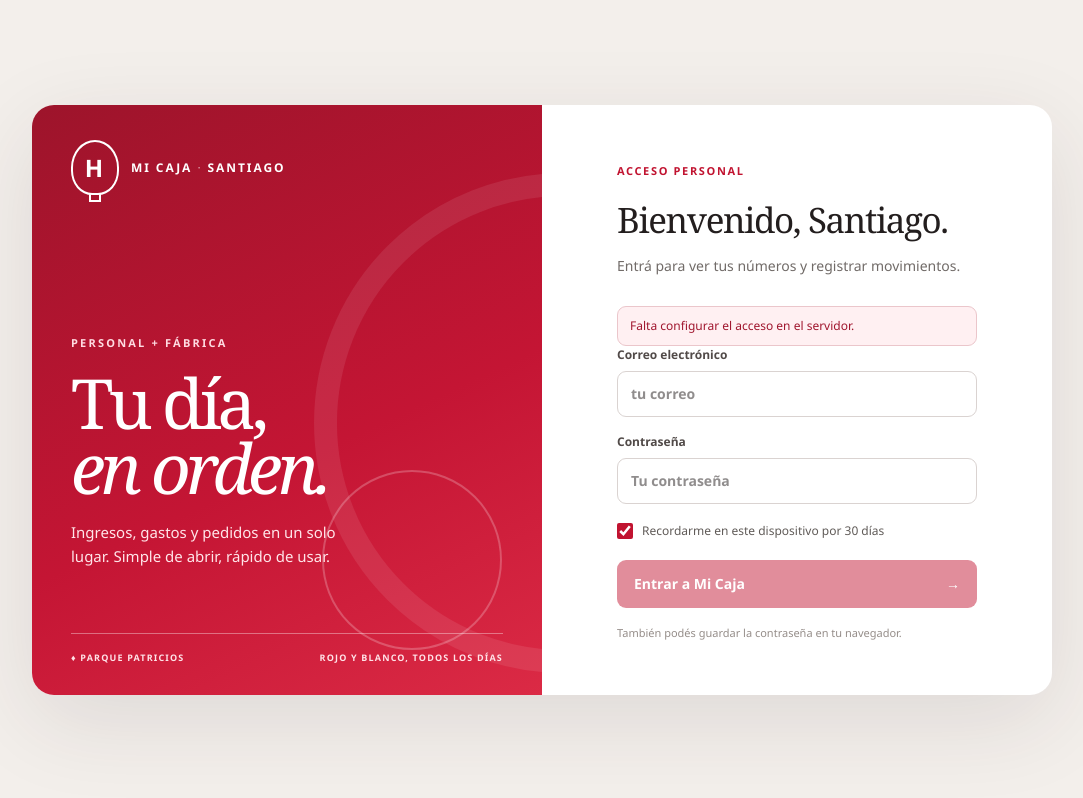
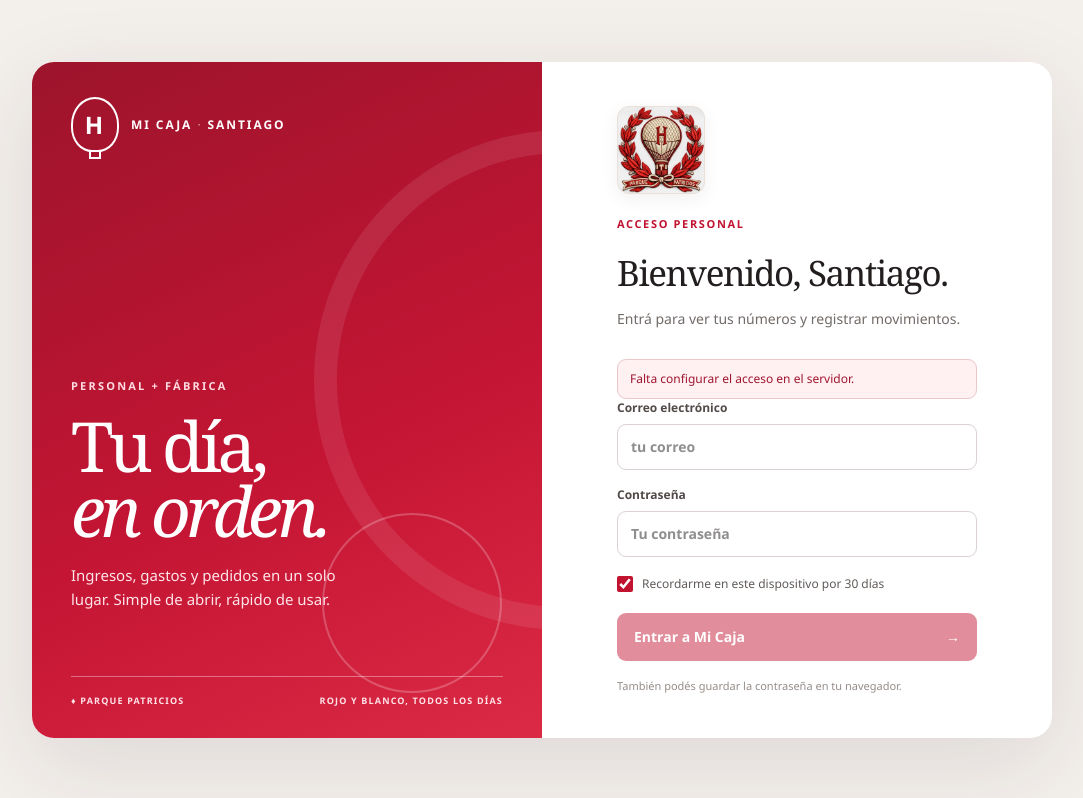
Before and after one commit to SantiagoGuatelli98/finanzas-fabrica, a Next.js app: page /login in a window 1280 px wide. Shown: the whole page, without its empty margins (98-1181 px from the left). Built offline with nearby package versions, Linux system fonts and the light colour scheme; no server answers.

Commit message:
Use Huracan crest and explain finance fields

```diff
--- a/src/app/globals.css
+++ b/src/app/globals.css
@@ -623,3 +623,41 @@ button:focus-visible, a:focus-visible, input:focus-visible, select:focus-visible
   .panel { padding: 18px 15px; }
   .form-grid label { font-size: 12px; }
 }
+
+.crest-photo {
+  display: block; flex: none; overflow: hidden;
+  background: #f5f2ed url("/huracan-embroidered.jpg") center 50% / 145% auto no-repeat;
+  border: 1px solid #e9e0d9; border-radius: 12px;
+}
+.sidebar-crest { width: 66px; height: 66px; border-radius: 10px; }
+.club-note { gap: 11px; }
+.club-note > span:last-child { line-height: 1.5; }
+.page-head-aside { display: flex; align-items: center; gap: 12px; }
+.page-crest { width: 70px; height: 70px; box-shadow: 0 4px 14px #35201d0d; }
+.login-crest { width: 88px; height: 88px; margin-bottom: 18px; box-shadow: 0 5px 18px #35201d10; }
+.module-head:after {
+  content: ""; width: 96px; height: 96px; top: 10px; right: 16px;
+  background: #f5f2ed url("/huracan-embroidered.jpg") center / 145% auto no-repeat;
+  border-radius: 11px; opacity: .3;
+}
+@media (max-width: 700px) {
+  .page-crest { width: 58px; height: 58px; }
+  .page-head-aside .date-chip { display: none; }
+  .login-crest { width: 72px; height: 72px; margin-bottom: 18px; }
+  .module-head:after { width: 72px; height: 72px; right: 12px; top: 14px; opacity: .22; }
+}
+
+.plain-guide { margin: 0 0 14px; padding: 17px 20px; border: 1px solid #e9d6d9; border-left: 4px solid var(--brand); border-radius: 11px; background: #fffaf9; }
+.plain-guide-title { display: block; margin-bottom: 12px; color: #a11630; font-size: 12px; letter-spacing: .02em; }
+.plain-guide-items { display: grid; grid-template-columns: repeat(3, minmax(0, 1fr)); gap: 18px; }
+.plain-guide-items p { margin: 0; font-size: 12px; line-height: 1.45; }
+.plain-guide-items b { display: block; margin-bottom: 3px; color: #362c2b; }
+.plain-guide-items span { color: #6e6461; }
+.section-help { margin: -6px 0 16px; padding-left: 11px; border-left: 2px solid #d6a5ad; color: #6f6764; font-size: 12px; line-height: 1.5; }
+.field-help { display: block; color: #817875; font-size: 11px; font-weight: 400; line-height: 1.4; }
+@media (max-width: 700px) {
+  .plain-guide { padding: 16px; }
+  .plain-guide-items { grid-template-columns: 1fr; gap: 10px; }
+  .plain-guide-items p { display: grid; grid-template-columns: 95px 1fr; gap: 7px; }
+  .plain-guide-items b { margin: 0; }
+}
--- a/src/app/login/page.tsx
+++ b/src/app/login/page.tsx
@@ -2,6 +2,7 @@ import { Suspense } from "react";
 import { connection } from "next/server";
 import { authConfigured } from "@/lib/auth-token";
 import { login } from "./actions";
+import { CrestPhoto } from "@/components/crest-photo";
 
 async function LoginContent({ searchParams }: { searchParams: Promise<Record<string, string | string[] | undefined>> }) {
   await connection();
@@ -16,7 +17,7 @@ async function LoginContent({ searchParams }: { searchParams: Promise<Record<str
         <div className="login-identity-foot"><span>♦ PARQUE PATRICIOS</span><span>ROJO Y BLANCO, TODOS LOS DÍAS</span></div>
       </section>
       <section className="login-panel">
-        <div className="login-panel-inner"><span className="login-overline">Acceso personal</span><h2>Bienvenido, Santiago.</h2><p className="login-intro">Entrá para ver tus números y registrar movimientos.</p>
+        <div className="login-panel-inner"><CrestPhoto className="login-crest" /><span className="login-overline">Acceso personal</span><h2>Bienvenido, Santiago.</h2><p className="login-intro">Entrá para ver tus números y registrar movimientos.</p>
           {params.error && <p className="login-error" role="alert">Correo o contraseña incorrectos.</p>}
           {!configured && <p className="login-error" role="alert">Falta configurar el acceso en el servidor.</p>}
           <form action={login} className="login-form">
--- a/src/app/page.tsx
+++ b/src/app/page.tsx
@@ -3,6 +3,7 @@ import { Suspense } from "react";
 import { connection } from "next/server";
 import { getDashboardData } from "@/lib/dashboard";
 import { logout } from "@/app/login/actions";
+import { CrestPhoto } from "@/components/crest-photo";
 
 function money(value: string | undefined, currency = "ARS") {
   if (value === undefined) return "—";
@@ -58,7 +59,7 @@ function Sidebar() {
         </a>)}
       </nav>
       <div className="sidebar-bottom">
-        <div className="club-note"><span className="club-symbol">H</span><span>El Globo en tu día a día.<br />Parque Patricios, siempre.</span></div>
+        <div className="club-note"><CrestPhoto className="sidebar-crest" /><span>El Globo en tu día a día.<br />Parque Patricios, siempre.</span></div>
         <form action={logout} className="logout-form"><button type="submit">Cerrar sesión <span aria-hidden="true">↗</span></button></form>
       </div>
     </aside>
@@ -96,7 +97,7 @@ async function DashboardContent() {
         <div className="content">
           <div className="page-head">
             <div><div className="eyebrow">Tu resumen financiero</div><h1>Buen día, Santiago.</h1><div className="page-subtitle">Lo importante de tu plata y tu fábrica, de un vistazo.</div></div>
-            <div className="date-chip"><Icon name="calendar" /> {today}</div>
+            <div className="page-head-aside"><CrestPhoto className="page-crest" /><div className="date-chip"><Icon name="calendar" /> {today}</div></div>
           </div>
 
           {!isConnected && <div className="connection-alert" role="status"><span>◌</span><div><strong>{"error" in data ? "No pudimos leer la base de datos" : "Falta conectar Neon"}</strong>{"error" in data ? "Revisá DATABASE_URL y que la migración esté aplicada. No mostramos datos de ejemplo." : <>Copiá <code>.env.example</code> a <code>.env.local</code>, agregá tu cadena de conexión y aplicá las migraciones. La app no usa datos de muestra.</>}</div></div>}
--- a/src/app/pedidos/new-order-form.tsx
+++ b/src/app/pedidos/new-order-form.tsx
@@ -35,7 +35,7 @@ export function NewOrderForm({ products, clients, requestKey, today }: { product
       <label>Cliente<select name="clientId" defaultValue="" required><option value="" disabled>Elegí un cliente</option>{clients.filter((client) => client.name).map((client) => <option value={client.id} key={client.id}>{client.name}{client.phone ? ` · ${client.phone}` : ""}</option>)}</select></label>
       <label>Fecha del pedido<input name="createdOn" type="date" defaultValue={today} required /></label>
       <label>Fecha de entrega<input name="deliveryOn" type="date" /></label>
-      <label>Descuento opcional<input name="discount" inputMode="decimal" value={discount} onChange={(event) => setDiscount(event.target.value)} /></label>
+      <label>Descuento opcional<input name="discount" inputMode="decimal" value={discount} onChange={(event) => setDiscount(event.target.value)} /><small className="field-help">Se resta del total del pedido.</small></label>
     </div>
 
     <div className="order-lines-head"><div><span className="eyebrow">Detalle</span><h3>Productos del pedido</h3></div><span className="line-count">{validLines.length} {validLines.length === 1 ? "producto" : "productos"}</span></div>
--- a/src/app/pedidos/page.tsx
+++ b/src/app/pedidos/page.tsx
@@ -25,10 +25,12 @@ async function OrdersContent({ searchParams }: { searchParams: Promise<Record<st
     {message && <div className={`notice ${params.error ? "error" : "success"}`} role="status">{message}</div>}
     <section className="panel new-order-panel" id="nuevo-pedido">
       <div className="panel-heading"><div><span className="eyebrow">Pedido nuevo</span><h2>Crear pedido</h2></div><span className="panel-index">01</span></div>
+      <p className="section-help">Elegí cliente y productos. Guardar un pedido muestra lo vendido y lo que falta cobrar; la caja aumenta cuando registrás un cobro.</p>
       {ready ? <NewOrderForm products={data.products} clients={data.clients} requestKey={randomUUID()} today={today} /> : <p className="empty-state">Configurá la conexión con Neon para guardar pedidos.</p>}
     </section>
     <section className="panel order-list-panel" id="cuentas-por-cobrar">
       <div className="panel-heading"><div><span className="eyebrow">Historial y cuentas por cobrar</span><h2>Pedidos guardados</h2></div><span className="panel-count">{ready ? data.orders.length : 0}</span></div>
+      <p className="section-help">La etapa cuenta cómo va el trabajo: creado → enviado → confirmado → entregado. «Registrar cobro» se usa cada vez que el cliente te paga, aunque sea una parte.</p>
       {!ready || !data.orders.length ? <p className="empty-state">Todavía no hay pedidos. Cuando guardes uno, aparece acá.</p> : <div className="order-list">{data.orders.map((order) => {
         const lines = data.items.filter((item) => item.orderId === order.id);
         const received = data.payments.filter((payment) => payment.orderId === order.id).reduce((sum, payment) => sum.plus(payment.amount), new Decimal(0));
--- /dev/null
+++ b/src/components/crest-photo.tsx
@@ -0,0 +1,3 @@
+export function CrestPhoto({ className = "" }: { className?: string }) {
+  return <span className={`crest-photo ${className}`} role="img" aria-label="Globo rojo bordado de Parque Patricios" />;
+}
--- /dev/null
+++ b/src/components/plain-guide.tsx
@@ -0,0 +1,8 @@
+type GuideItem = { term: string; meaning: string };
+
+export function PlainGuide({ title, items }: { title: string; items: GuideItem[] }) {
+  return <aside className="plain-guide" aria-label={title}>
+    <strong className="plain-guide-title">En simple · {title}</strong>
+    <div className="plain-guide-items">{items.map((item) => <p key={item.term}><b>{item.term}</b><span>{item.meaning}</span></p>)}</div>
+  </aside>;
+}
--- a/src/proxy.ts
+++ b/src/proxy.ts
@@ -24,5 +24,5 @@ export function proxy(request: NextRequest) {
 }
 
 export const config = {
-  matcher: "/((?!_next/|icon.svg|favicon.ico|manifest.webmanifest).*)",
+  matcher: "/((?!_next/|icon.svg|favicon.ico|manifest.webmanifest|huracan-embroidered.jpg).*)",
 };
```
Also changed, not shown: src/app/configuracion/page.tsx (+12 -4 lines), src/app/negocio/page.tsx (+8 -3 lines), src/app/personal/page.tsx (+6 -3 lines), public/huracan-embroidered.jpg (added).
